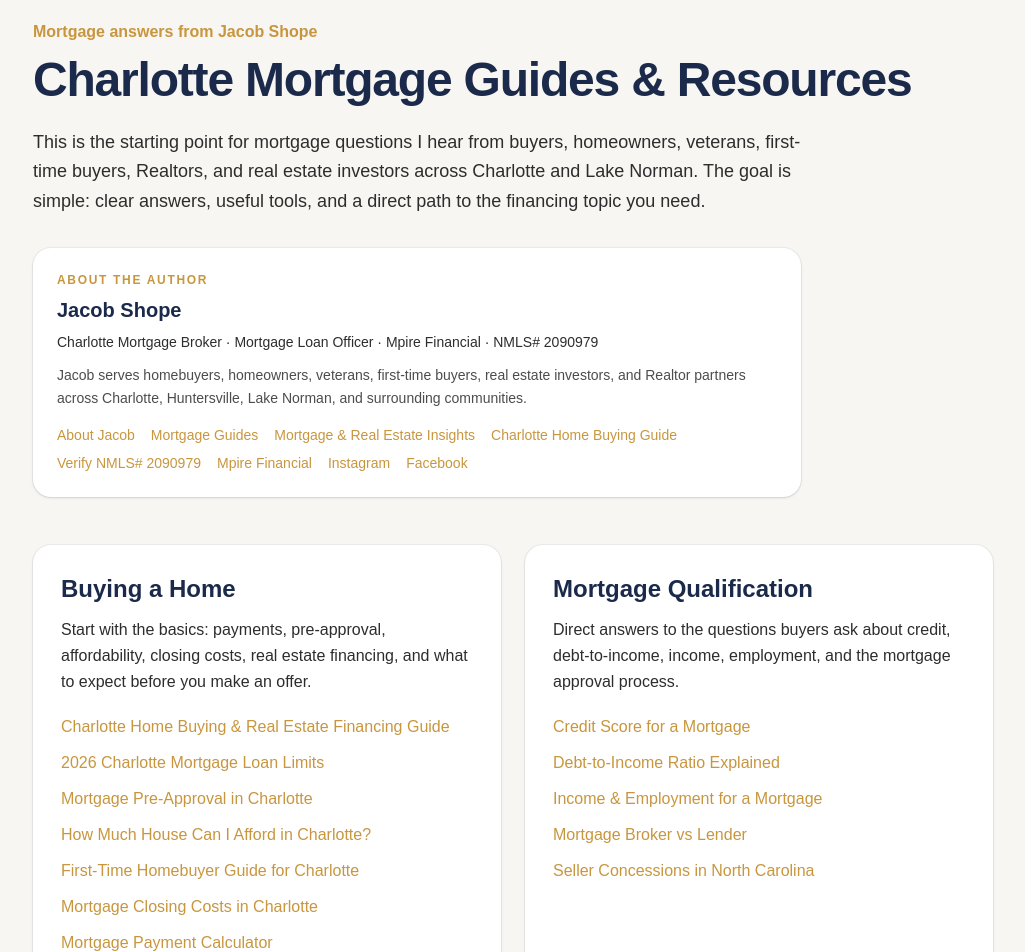
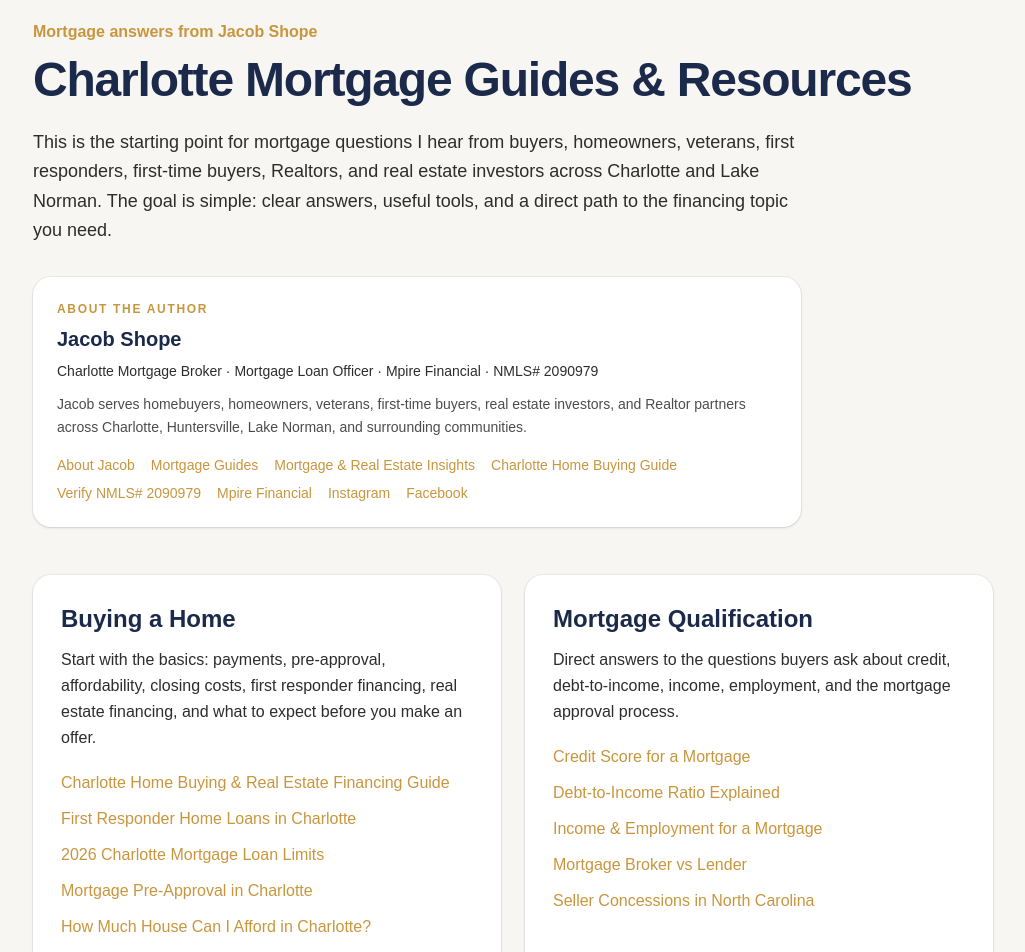
Before and after one commit to JLshope12/jacob-shope-mortgage, a Next.js app: page /mortgage-guides in a window 1280 px wide. Shown: the part 140-1092 px from the top of the page, without its empty margins (127-1152 px from the left). Built offline with nearby package versions, Linux system fonts and the light colour scheme.

Commit message:
Link first responder mortgage guide from authority hub

```diff
--- a/app/mortgage-guides/page.tsx
+++ b/app/mortgage-guides/page.tsx
@@ -4,16 +4,17 @@ import { AuthorBox } from "@/components/seo/AuthorBox";
 export const metadata = {
   title: "Mortgage Guides by Jacob Shope | Charlotte & Lake Norman",
   description:
-    "Mortgage guides and answers from Jacob Shope for homebuyers, homeowners, veterans, first-time buyers, and real estate investors in Charlotte and Lake Norman.",
+    "Mortgage guides and answers from Jacob Shope for homebuyers, homeowners, veterans, first responders, first-time buyers, and real estate investors in Charlotte and Lake Norman.",
   alternates: { canonical: "/mortgage-guides" },
 };
 
 const TOPICS = [
   {
     title: "Buying a Home",
-    description: "Start with the basics: payments, pre-approval, affordability, closing costs, real estate financing, and what to expect before you make an offer.",
+    description: "Start with the basics: payments, pre-approval, affordability, closing costs, first responder financing, real estate financing, and what to expect before you make an offer.",
     links: [
       ["Charlotte Home Buying & Real Estate Financing Guide", "/charlotte-home-buying-mortgage-guide"],
+      ["First Responder Home Loans in Charlotte", "/first-responder-home-loans-charlotte"],
       ["2026 Charlotte Mortgage Loan Limits", "/charlotte-mortgage-loan-limits-2026"],
       ["Mortgage Pre-Approval in Charlotte", "/mortgage-preapproval-charlotte"],
       ["How Much House Can I Afford in Charlotte?", "/how-much-house-can-i-afford-charlotte"],
@@ -103,7 +104,7 @@ const collectionSchema = {
   name: "Charlotte Mortgage Guides & Resources",
   author: { "@id": "https://jacobshopemortgage.com/#jacob-shope" },
   publisher: { "@id": "https://jacobshopemortgage.com/#mpire-financial" },
-  about: ["Mortgages", "Charlotte real estate financing", "Lake Norman mortgage guidance"],
+  about: ["Mortgages", "Charlotte real estate financing", "First responder home financing", "Lake Norman mortgage guidance"],
 };
 
 export default function MortgageGuidesPage() {
@@ -117,7 +118,7 @@ export default function MortgageGuidesPage() {
         </h1>
         <p className="mt-6 max-w-3xl text-lg leading-relaxed text-charcoal">
           This is the starting point for mortgage questions I hear from buyers, homeowners,
-          veterans, first-time buyers, Realtors, and real estate investors across Charlotte and
+          veterans, first responders, first-time buyers, Realtors, and real estate investors across Charlotte and
           Lake Norman. The goal is simple: clear answers, useful tools, and a direct path to the
           financing topic you need.
         </p>
```
